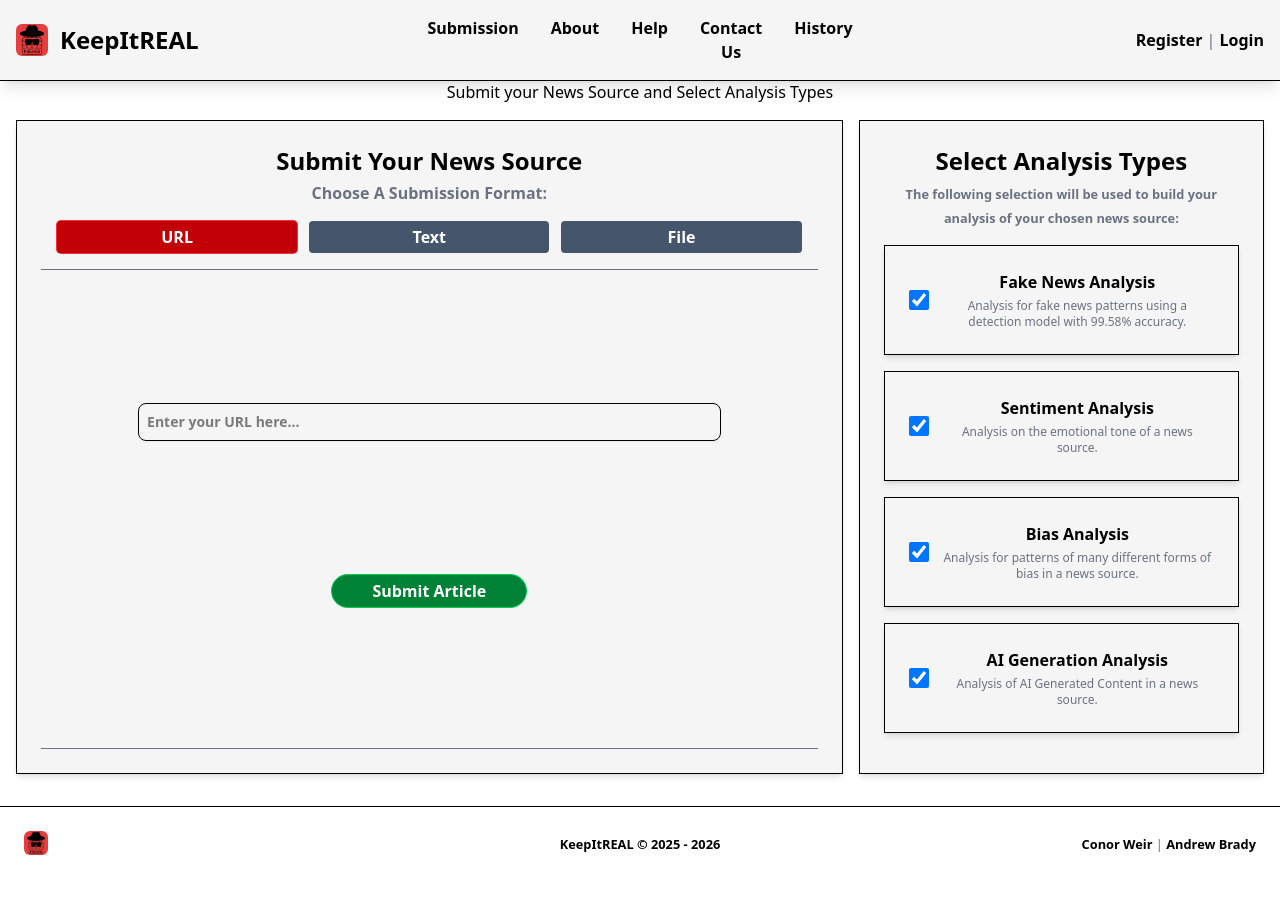
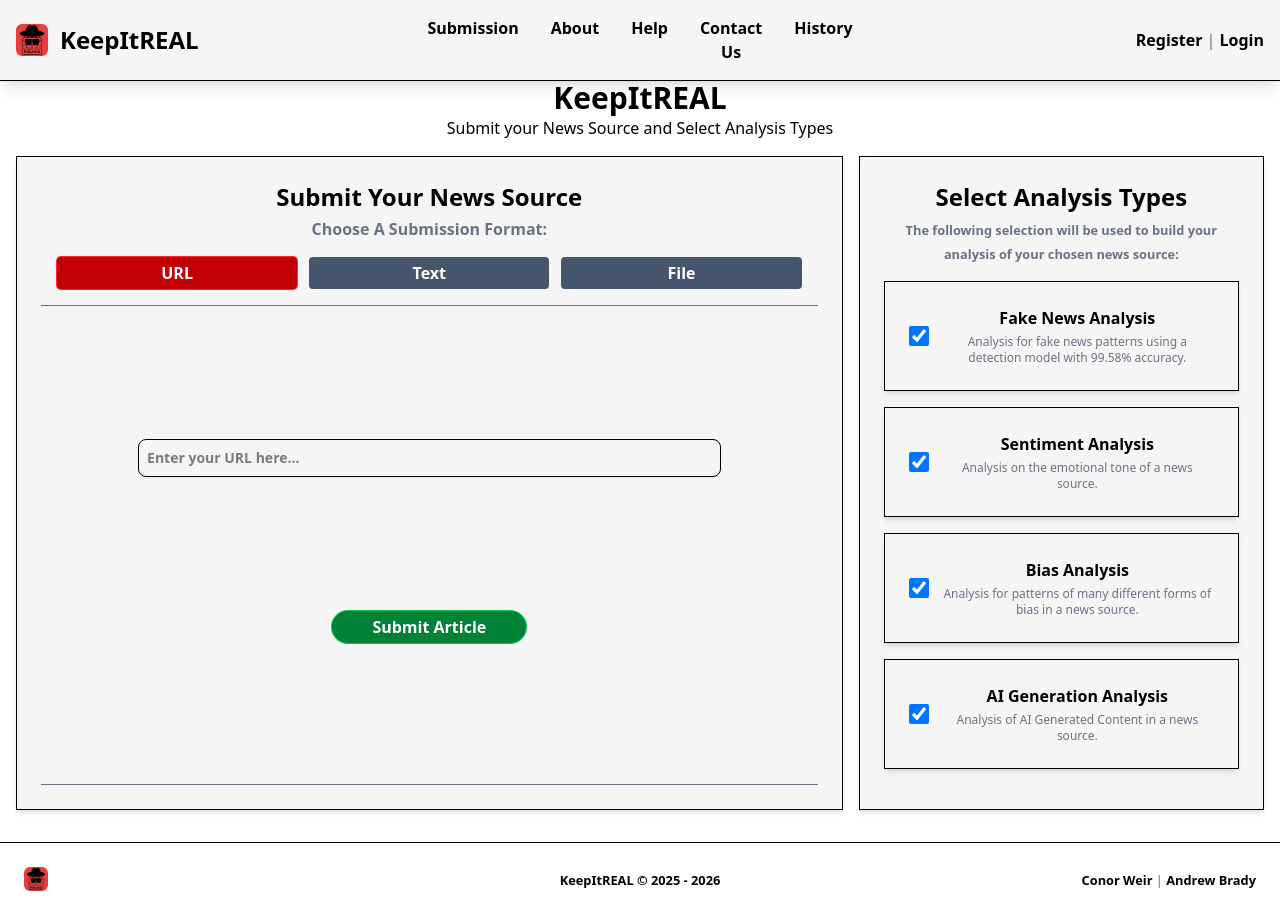
Before and after one commit to conorweir58/Fake-News-Detection-Application, a React app in the folder keepitreal/frontend/: page / in a window 1280 px wide. Before the commit the page ends 879 px from the top, so only its background shows below. Built offline with nearby package versions, Linux system fonts and the light colour scheme; no server answers; the HTML template or start-up script is replaced by a standard one.

Commit message:
Added heading

```diff
--- a/keepitreal/frontend/src/pages/layout/Layout.jsx
+++ b/keepitreal/frontend/src/pages/layout/Layout.jsx
@@ -9,6 +9,7 @@ function Layout() {
 
             <main className="grow pt-16 md:pt-20">
                 <div>
+                    <h1 className="text-3xl font-bold whitespace-nowrap">KeepItREAL</h1>
                     <Outlet />
                 </div>
             </main>
```
